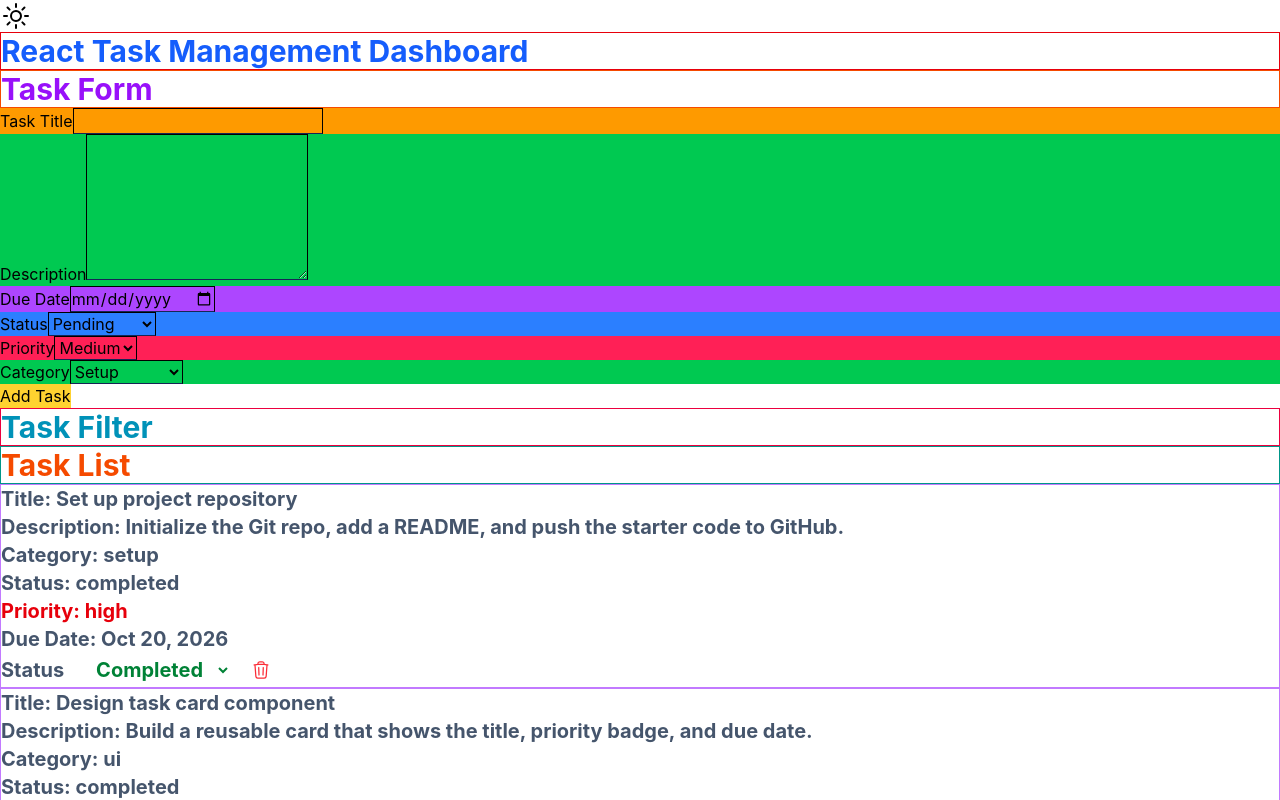
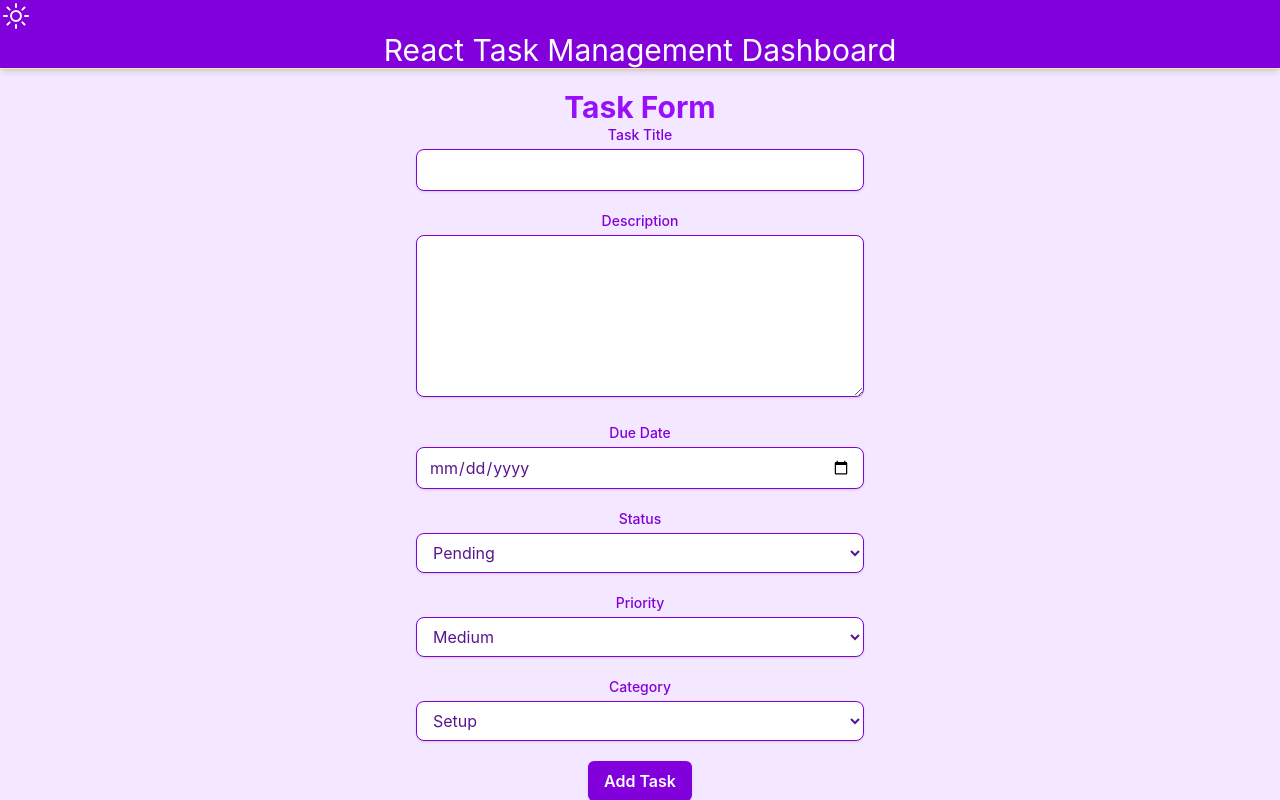
Before and after one commit to shanreed25/react-task-dashboard, a React (Vite) app: page / in a window 1280 px wide. Shown: the top 800 px of the page. Built offline with nearby package versions, Linux system fonts and the light colour scheme.

Commit message:
added styles for header and task form

```diff
--- a/src/App.tsx
+++ b/src/App.tsx
@@ -3,9 +3,9 @@ import Dashboard from "./components/Dashboard/Dashboard"
 
 function App() {
   return (
-    <main>
+    <>
       <Dashboard />
-    </main>
+    </>
   )
 }
 
--- a/src/components/Dashboard/Dashboard.tsx
+++ b/src/components/Dashboard/Dashboard.tsx
@@ -5,47 +5,61 @@ import { SunIcon } from "@heroicons/react/24/outline";
 import { useCallback, useState } from "react";
 import { mockTasks } from "../../data/mockTasks";
 import type { Task, TaskFormData, TaskStatus } from "../../types";
+import { createTask } from "../../utils/taskUtils";
+
+const styles = {
+  containerStyles: "bg-purple-100 text-white text-center",
+  headerStyles: "bg-purple-700 sticky top-0 z-10 border-b border-yellow-200 shadow-md",
+  taskContent:"max-w-3xl mx-auto text-center"
+};
 
 //holds task shared state
 function Dashboard() {
-  const [tasks, setTasks] = useState<Task[]>(mockTasks)
+  const [tasks, setTasks] = useState<Task[]>(mockTasks);
 
-  const handleStatusChange = useCallback((taskId: string, newStatus: TaskStatus) => {
-          setTasks(prev => prev.map((task) =>
-        task.id === taskId ? {...task, status : newStatus} : task
-        )
-      )
-  }, [])
+  const handleStatusChange = useCallback(
+    (taskId: string, newStatus: TaskStatus) => {
+      setTasks((prev) =>
+        prev.map((task) =>
+          task.id === taskId ? { ...task, status: newStatus } : task,
+        ),
+      );
+    },
+    [],
+  );
 
   const handleDelete = useCallback((taskId: string, taskTitle: string) => {
-    const deleteOK = window.confirm(`Are You Sure You Want to Delete Task '${taskTitle}'`)
-    if(deleteOK){
-      setTasks(prev => prev.filter((task) =>
-        task.id !== taskId
-        )
-      )
+    const deleteOK = window.confirm(
+      `Are You Sure You Want to Delete Task '${taskTitle}'`,
+    );
+    if (deleteOK) {
+      setTasks((prev) => prev.filter((task) => task.id !== taskId));
     }
-    }, [])
+  }, []);
 
-    function handleSubmit(data: TaskFormData){
-      console.log("Form submitted", data)
+  function handleSubmit(data: TaskFormData) {
+    console.log("Form submitted", data);
   }
 
-
   return (
-    <>
+    <div className={styles.containerStyles}>
+      <header className={styles.headerStyles}>
         <nav>
           <SunIcon className="h-8 w-8" />
         </nav>
+        <h1 className="text-3xl">React Task Management Dashboard</h1>
+      </header>
 
-      <h1 className="text-3xl font-bold text-blue-600 border border-red-600">
-        React Task Management Dashboard
-      </h1>
-
+      <div>
         <TaskForm onSubmit={handleSubmit} />
         <TaskFilter />
-      <TaskList tasks={tasks} onStatusChange={handleStatusChange} onDelete={handleDelete}/>
-    </>
+        <TaskList
+          tasks={tasks}
+          onStatusChange={handleStatusChange}
+          onDelete={handleDelete}
+        />
+      </div>
+    </div>
   );
 }
 
--- a/src/components/TaskForm/TaskForm.tsx
+++ b/src/components/TaskForm/TaskForm.tsx
@@ -15,7 +15,6 @@ const initialFormData: TaskFormData = {
   dueDate: "",
   priority: "medium",
 };
-
 
 /* statusOptions, priorityOptions, and categoryOptions all
     use .map() to turn each item into an <option>
@@ -40,6 +39,13 @@ const categoryOptions: { value: TaskCategory; label: string }[] = [
   { value: "deployment", label: "Deployment" },
 ];
 
+const styles = {
+  sectionStyles: "px-10 my-5",
+  labelStyles:"text-purple-700 text-sm mb-1 block font-medium",
+  fieldStyles: "w-md py-2 px-3 rounded-lg border border-purple-700 bg-white text-purple-900 shadow-sm",
+  addTaskBtn: "bg-purple-700 px-4 py-2 rounded-md font-semibold text-white shadow-sm hover:bg-purple-600",
+};
+
 //holds the form input values here so typing doesn't
 // re-render Dashboard, and sends them up through onSubmit
 function TaskForm({ onSubmit }: TaskFormProps) {
@@ -60,55 +66,61 @@ function TaskForm({ onSubmit }: TaskFormProps) {
   }
 
   return (
-    <>
-      <h2 className="text-3xl font-bold text-purple-600 border border-orange-600">
+    <section className={styles.sectionStyles}>
+      <h2 className="text-3xl font-bold text-purple-600">
         Task Form
       </h2>
-      <form onSubmit={handleSubmit}>
-        <div className="bg-amber-500">
-          <label htmlFor="title">Task Title</label>
+      <form onSubmit={handleSubmit} className="">
+        <div className="mb-5">
+          <label htmlFor="title" className={styles.labelStyles}>
+            Task Title
+          </label>
           <input
             id="title"
             name="title"
             type="text"
-            className="border border-b-blue-950"
+            className={styles.fieldStyles}
             value={formData.title}
             onChange={handleFormData}
           />
         </div>
 
-        <div className="bg-green-500">
-          <label htmlFor="description">Description</label>
+        <div className="mb-5">
+          <label htmlFor="description" className={styles.labelStyles}>
+            Description
+          </label>
           <textarea
             id="description"
             name="description"
             rows={6}
             maxLength={800}
             value={formData.description}
-            className="border border-b-blue-950"
+            className={styles.fieldStyles}
             onChange={handleFormData}
           />
         </div>
 
-        <div className="bg-purple-500">
-          <label htmlFor="dueDate">Due Date</label>
+        <div className="mb-5">
+          <label htmlFor="dueDate" className={styles.labelStyles}>
+            Due Date
+          </label>
           <input
             id="dueDate"
             name="dueDate"
             type="date"
             value={formData.dueDate}
-            className="border border-b-blue-950"
+            className={styles.fieldStyles}
             onChange={handleFormData}
           />
         </div>
 
-        <div className="bg-blue-500">
-          <label htmlFor="status">Status</label>
+        <div className="mb-5">
+          <label htmlFor="status" className={styles.labelStyles}>Status</label>
           <select
             id="status"
             name="status"
             value={formData.status}
-            className="border border-b-blue-950"
+            className={styles.fieldStyles}
             onChange={handleFormData}
           >
             {statusOptions.map((option) => (
@@ -119,13 +131,13 @@ function TaskForm({ onSubmit }: TaskFormProps) {
           </select>
         </div>
 
-        <div className="bg-rose-500">
-          <label htmlFor="priority">Priority</label>
+        <div className="mb-5">
+          <label htmlFor="priority" className={styles.labelStyles}>Priority</label>
           <select
             id="priority"
             name="priority"
             value={formData.priority}
-            className="border border-b-blue-950"
+            className={styles.fieldStyles}
             onChange={handleFormData}
           >
             {priorityOptions.map((option) => (
@@ -136,13 +148,13 @@ function TaskForm({ onSubmit }: TaskFormProps) {
           </select>
         </div>
 
-        <div className="bg-green-500">
-          <label htmlFor="category">Category</label>
+        <div className="mb-5">
+          <label htmlFor="category" className={styles.labelStyles}>Category</label>
           <select
             id="category"
             name="category"
             value={formData.category}
-            className="border border-b-blue-950"
+            className={styles.fieldStyles}
             onChange={handleFormData}
           >
             {categoryOptions.map((option) => (
@@ -153,11 +165,11 @@ function TaskForm({ onSubmit }: TaskFormProps) {
           </select>
         </div>
 
-        <button type="submit" className="bg-amber-300">
+        <button type="submit" className={styles.addTaskBtn}>
           Add Task
         </button>
       </form>
-    </>
+    </section>
   );
 }
 
```
Lines whose indentation alone changed are shown as unchanged.
